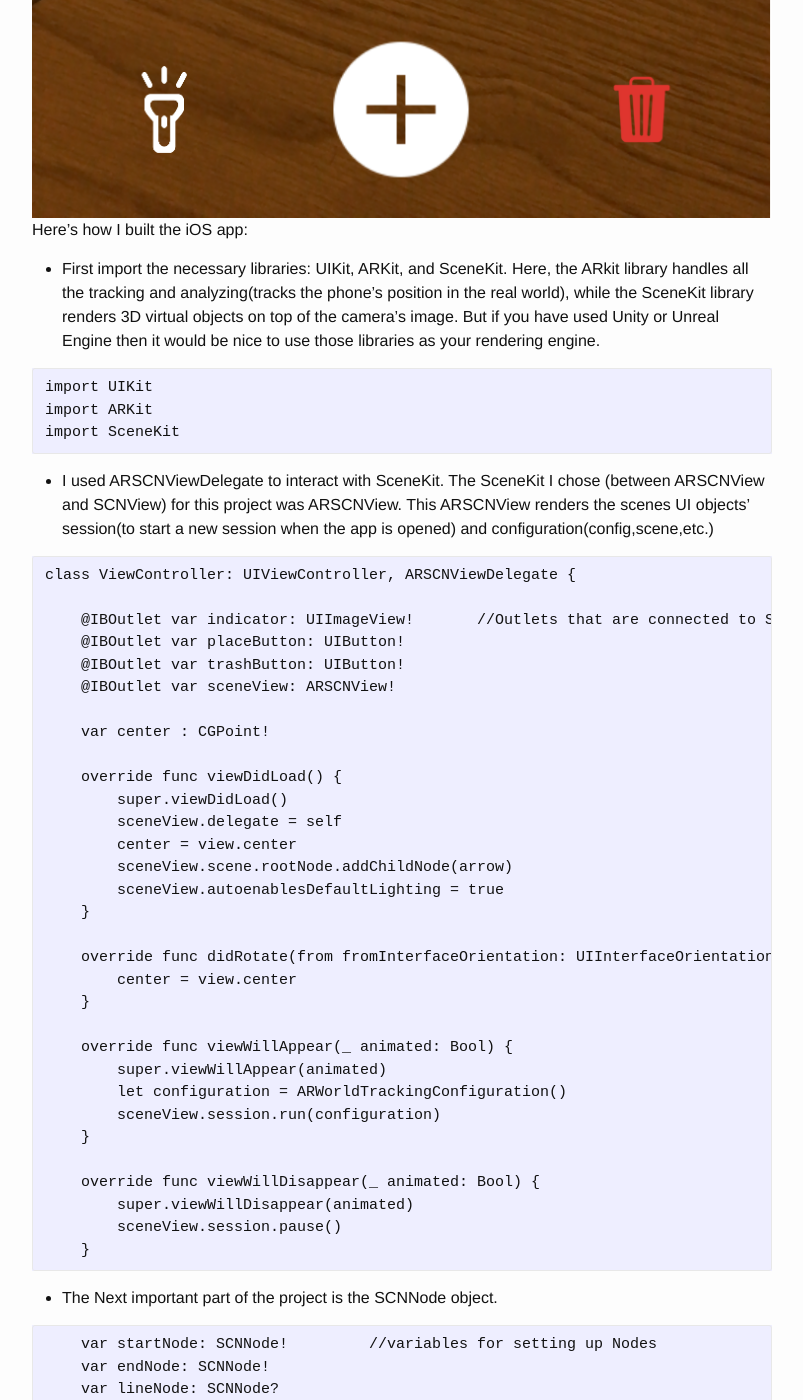
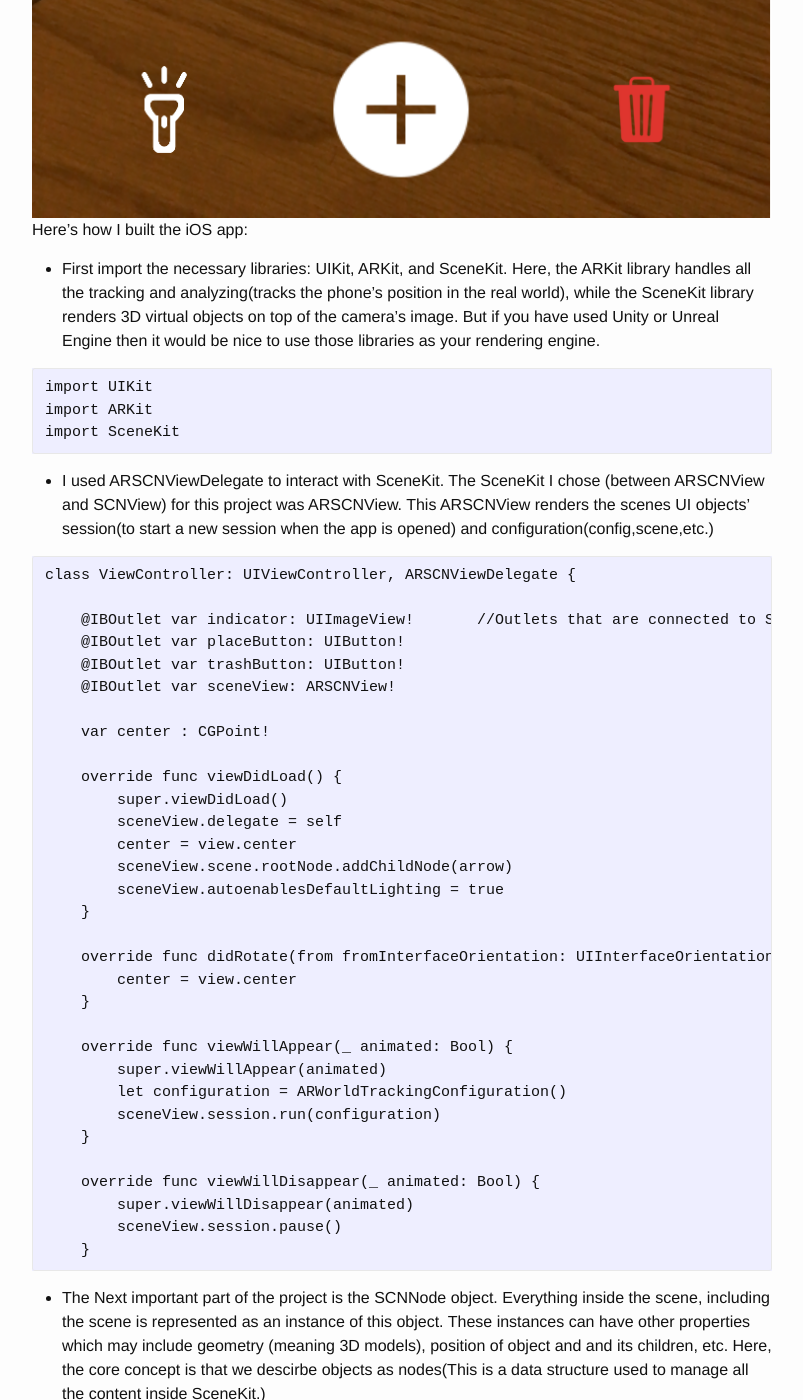
Before and after one commit to alexalwks2/aaronjohn2.github.io, a Jekyll site: the page built from _posts/2018-08-18-ar-ruler.md, in a window 1280 px wide and 1400 px high, scrolled down 1427 px. Shown: the whole window, without its empty margins (238-1041 px from the left). Built offline with Jekyll 4.4.1, drawn with Linux system fonts in a browser that asks for light colours; comment, search, counter and statistics services are not loaded.

Commit message:
Update 2018-08-18-ar-ruler.md

````diff
--- a/_posts/2018-08-18-ar-ruler.md
+++ b/_posts/2018-08-18-ar-ruler.md
@@ -16,7 +16,7 @@ In this project I made a Augmented Reality Ruler which relies on the built in se
 
 Here’s how I built the iOS app:
 
-* First import the necessary libraries: UIKit, ARKit, and SceneKit. Here, the ARkit library handles all the tracking and analyzing(tracks the phone's position in the real world), while the SceneKit library renders 3D virtual objects on top of the camera's image. But if you have used Unity or Unreal Engine then it would be nice to use those libraries as your rendering engine.
+* First import the necessary libraries: UIKit, ARKit, and SceneKit. Here, the ARKit library handles all the tracking and analyzing(tracks the phone's position in the real world), while the SceneKit library renders 3D virtual objects on top of the camera's image. But if you have used Unity or Unreal Engine then it would be nice to use those libraries as your rendering engine.
 
 ```
 import UIKit
@@ -61,7 +61,7 @@ class ViewController: UIViewController, ARSCNViewDelegate {
 ```
 
 
-* The Next important part of the project is the SCNNode object.
+* The Next important part of the project is the SCNNode object. Everything inside the scene, including the scene is represented as an instance of this object. These instances can have other properties which may include geometry (meaning 3D models), position of object and and its children, etc. Here, the core concept is that we descirbe objects as nodes(This is a data structure used to manage all the content inside SceneKit.)
 
 ```
     var startNode: SCNNode!         //variables for setting up Nodes
````
